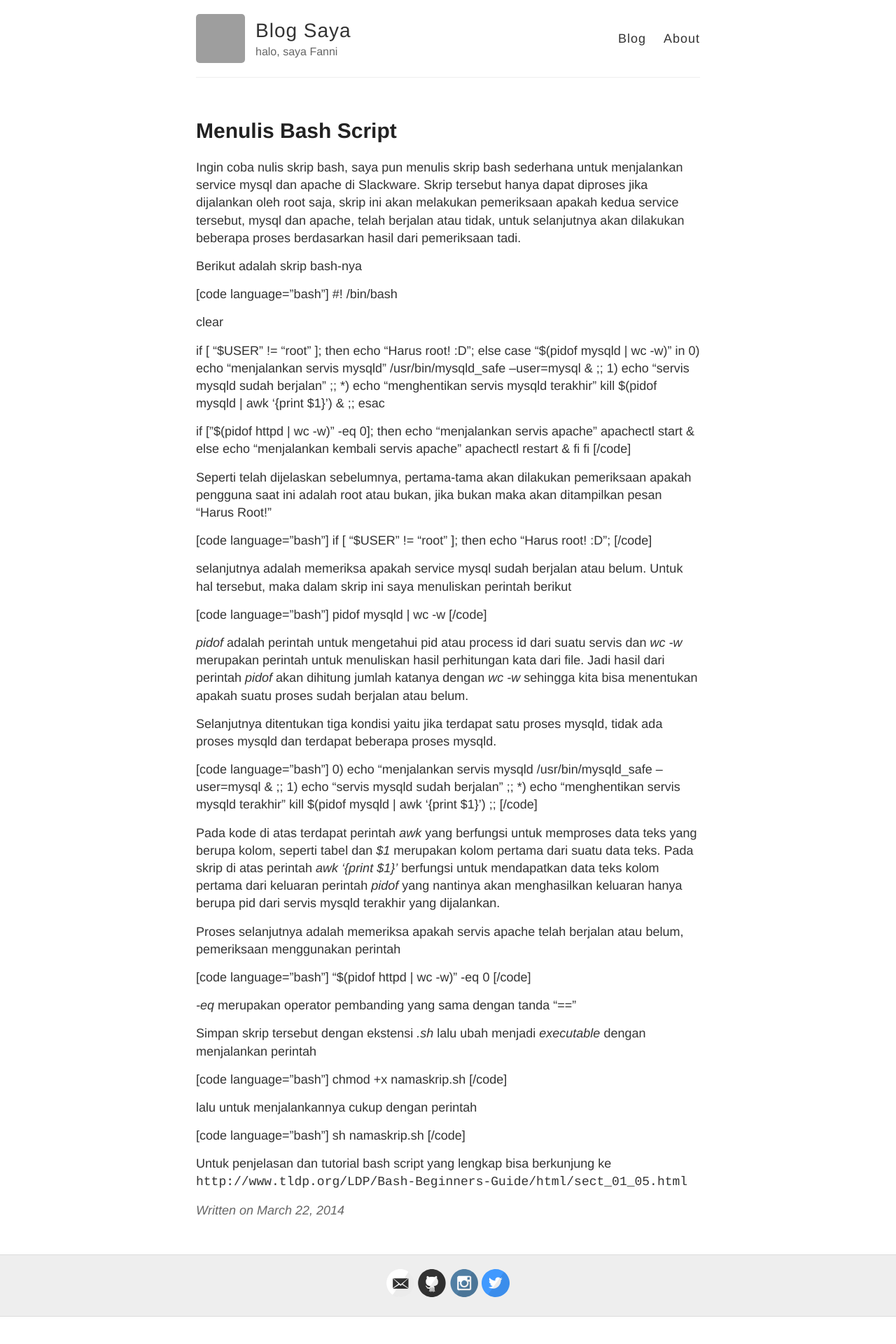
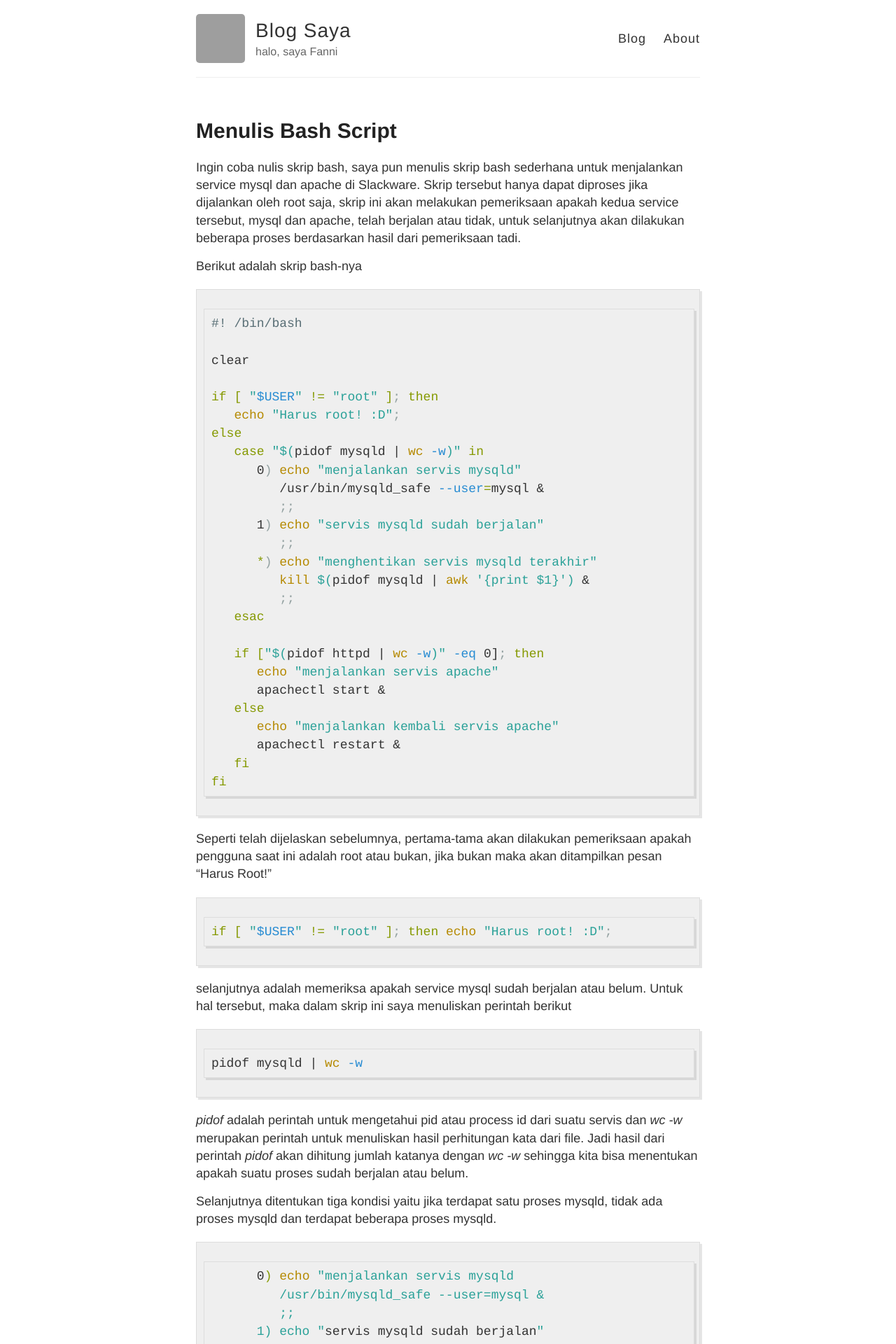
Before and after one commit to Fanni/sayafanniwebid, a Jekyll site: the page built from _posts/2014-03-22-menulis-bash-script.markdown, in a window 1280 px wide. Shown: the top 1920 px of the page at 70% size. Built offline with Jekyll 4.4.1, drawn with Linux system fonts in a browser that asks for light colours; before the commit the page ends 1881 px from its top, so only the background shows below that; some of the changed text lies outside the part shown; grey boxes are pictures that could not be loaded.

Commit message:
Change syntax highlighting become jekyll common style

````diff
--- /dev/null
+++ b/_includes/image.html
@@ -0,0 +1,2 @@
+<img src="/img/{{ include.file }}" alt="{{ include.description }}">
+<span class="caption">{{ include.description }}</span>
--- a/_posts/2011-04-01-inputantanpaech.markdown
+++ b/_posts/2011-04-01-inputantanpaech.markdown
@@ -17,14 +17,14 @@ tags:
 kadang kepikiran juga sih gimana caranya nangkep inputan user tapi apa yang diketikin user itu tidak tampak di layar monitor..kayak wakti kita input password di shell. Untung bisa nemu caranya..hehe, caranya bisa pake module _getpass_ yang ada di Python.
 Ayo kita coba mulai
 
-[code language="python"]
+```python"
 >>>import getpass
 >>> p = getpass.getpass(getpass.getuser() + ''s password: ')
 ontel's password:
 >>> p
 'apaan tuh'
 >>>
-[/code]
+```
 
 keterangan : getpass.getuser() itu buat nangkep nama user yang sedang "berkeliaran" di shell yang aktif
 mungkin kode di atas bisa dikembangkan lagi jadi semacam fake login mungkin ( :D )
--- a/_posts/2014-03-22-menulis-bash-script.markdown
+++ b/_posts/2014-03-22-menulis-bash-script.markdown
@@ -22,9 +22,8 @@ Ingin coba nulis skrip bash, saya pun menulis skrip bash sederhana untuk menjala
 Skrip tersebut hanya dapat diproses jika dijalankan oleh root saja, skrip ini akan melakukan pemeriksaan apakah kedua service tersebut, mysql dan apache, telah berjalan atau tidak, untuk selanjutnya akan dilakukan beberapa proses berdasarkan hasil dari pemeriksaan tadi.
 
 Berikut adalah skrip bash-nya
-<!-- more -->
 
-[code language="bash"]
+```bash
 #! /bin/bash
 
 clear
@@ -51,28 +50,28 @@ else
       apachectl restart &
    fi
 fi
-[/code]
+```
 
 
 Seperti telah dijelaskan sebelumnya, pertama-tama akan dilakukan pemeriksaan apakah pengguna saat ini adalah root atau bukan, jika bukan maka akan ditampilkan pesan "Harus Root!"
 
-[code language="bash"]
+```bash
 if [ "$USER" != "root" ]; then echo "Harus root! :D";
-[/code]
+```
 
 
 selanjutnya adalah memeriksa apakah service mysql sudah berjalan atau belum. Untuk hal tersebut, maka dalam skrip ini saya menuliskan perintah berikut
 
-[code language="bash"]
+```bash
 pidof mysqld | wc -w
-[/code]
+```
 
 
 _pidof_ adalah perintah untuk mengetahui pid atau process id dari suatu servis dan _wc -w_ merupakan perintah untuk menuliskan hasil perhitungan kata dari file. Jadi hasil dari perintah _pidof_ akan dihitung jumlah katanya dengan _wc -w_ sehingga kita bisa menentukan apakah suatu proses sudah berjalan atau belum.
 
 Selanjutnya ditentukan tiga kondisi yaitu jika terdapat satu proses mysqld, tidak ada proses mysqld dan terdapat beberapa proses mysqld.
 
-[code language="bash"]
+```bash
       0) echo "menjalankan servis mysqld
          /usr/bin/mysqld_safe --user=mysql &
          ;;
@@ -81,31 +80,31 @@ Selanjutnya ditentukan tiga kondisi yaitu jika terdapat satu proses mysqld, tida
       *) echo "menghentikan servis mysqld terakhir"
          kill $(pidof mysqld | awk '{print $1}')
          ;;
-[/code]
+```
 
 
 Pada kode di atas terdapat perintah _awk_ yang berfungsi untuk memproses data teks yang berupa kolom, seperti tabel dan _$1_ merupakan kolom pertama dari suatu data teks. Pada skrip di atas perintah _awk '{print $1}'_ berfungsi untuk mendapatkan data teks kolom pertama dari keluaran perintah _pidof_ yang nantinya akan menghasilkan keluaran hanya berupa pid dari servis mysqld terakhir yang dijalankan.
 
 Proses selanjutnya adalah memeriksa apakah servis apache telah berjalan atau belum, pemeriksaan menggunakan perintah
 
-[code language="bash"]
+```bash
 "$(pidof httpd | wc -w)" -eq 0
-[/code]
+```
 
 
 _-eq_ merupakan operator pembanding yang sama dengan tanda "=="
 
 Simpan skrip tersebut dengan ekstensi _.sh_ lalu ubah menjadi _executable_ dengan menjalankan perintah
 
-[code language="bash"]
+```bash
 chmod +x namaskrip.sh
-[/code]
+```
 
 
 lalu untuk menjalankannya cukup dengan perintah
 
-[code language="bash"]
+```bash
 sh namaskrip.sh
-[/code]
+```
 
 Untuk penjelasan dan tutorial bash script yang lengkap bisa berkunjung ke `http://www.tldp.org/LDP/Bash-Beginners-Guide/html/sect_01_05.html`
--- a/_posts/2014-07-07-openbox-dan-xmonad.markdown
+++ b/_posts/2014-07-07-openbox-dan-xmonad.markdown
@@ -32,9 +32,10 @@ Untuk OpenBox, file konfigurasinya terletak di ~/.config/openbox sedangkan untuk
 
 Berikut hasil scrot dari slackware saya, pada OpenBox saya pakai conky, tint2 dan nitrogen. Sedangkan pada Xmonad saya memakai conky dan dzen2
 
--OpenBox-
 [![OpenBoxSlackware](https://farm4.staticflickr.com/3861/14584960602_f2b9700d84.jpg)](https://www.flickr.com/photos/49546882@N06/14584960602)
--Xmonad-
+*OpenBox*
+
 [![XmonadSlackware](https://farm3.staticflickr.com/2937/14605786493_7872108cf5.jpg)](https://www.flickr.com/photos/49546882@N06/14605786493)
+*Xmonad*
 
 Untuk saat ini saya nyaman dengan Xmonad, karena saya tidak perlu mengatur posisi window-window yang terbuka, apalagi saat mengerjakan pekerjaan yang menggunakan banyak vim untuk ditampilkan di saat yang bersamaan :D
--- a/_posts/2014-09-22-setting-backlight-slackware-linux.markdown
+++ b/_posts/2014-09-22-setting-backlight-slackware-linux.markdown
@@ -22,7 +22,7 @@ Caranya dengan memasukkan intel.modeset=1 dan acpi_backlight=intel_backlight ke
 Sekarang saat pertama booting, tingkat kecerahan menyesuaikan setelan kecerahan di xfce :D
 
 Berikut ini isi file elilo.conf saya
-`
+```bash
 chooser=simple
 delay=1
 timeout=1
@@ -31,4 +31,4 @@ image=vmlinuz
         label=vmlinuz
         read-only
         append="root=/dev/sda5 intel.modeset=1 acpi_backlight=intel_backlight ro"
-`
+```
--- a/style.scss
+++ b/style.scss
@@ -108,6 +108,11 @@ strong, b {
 
 img {
   max-width: 100%;
+}
+
+img + em {
+  display: block;
+  text-align: center;
 }
 
 // Fixes images in popup boxes from Google Translate
@@ -273,9 +278,9 @@ nav {
 
 .wrapper-footer {
   margin-top: 50px;
-  border-top: 1px solid #ddd;
-  border-bottom: 1px solid #ddd;
-  background-color: $lightGray;
+  border-top: 0px solid #ddd;
+  border-bottom: 0px solid #ddd;
+  background-color: $white;
 }
 
 footer {
````
Also changed, not shown: _posts/2011-05-06-merubah-volume-name-flashdisk-vfat-di-slackware.markdown (+17 -8 lines).
